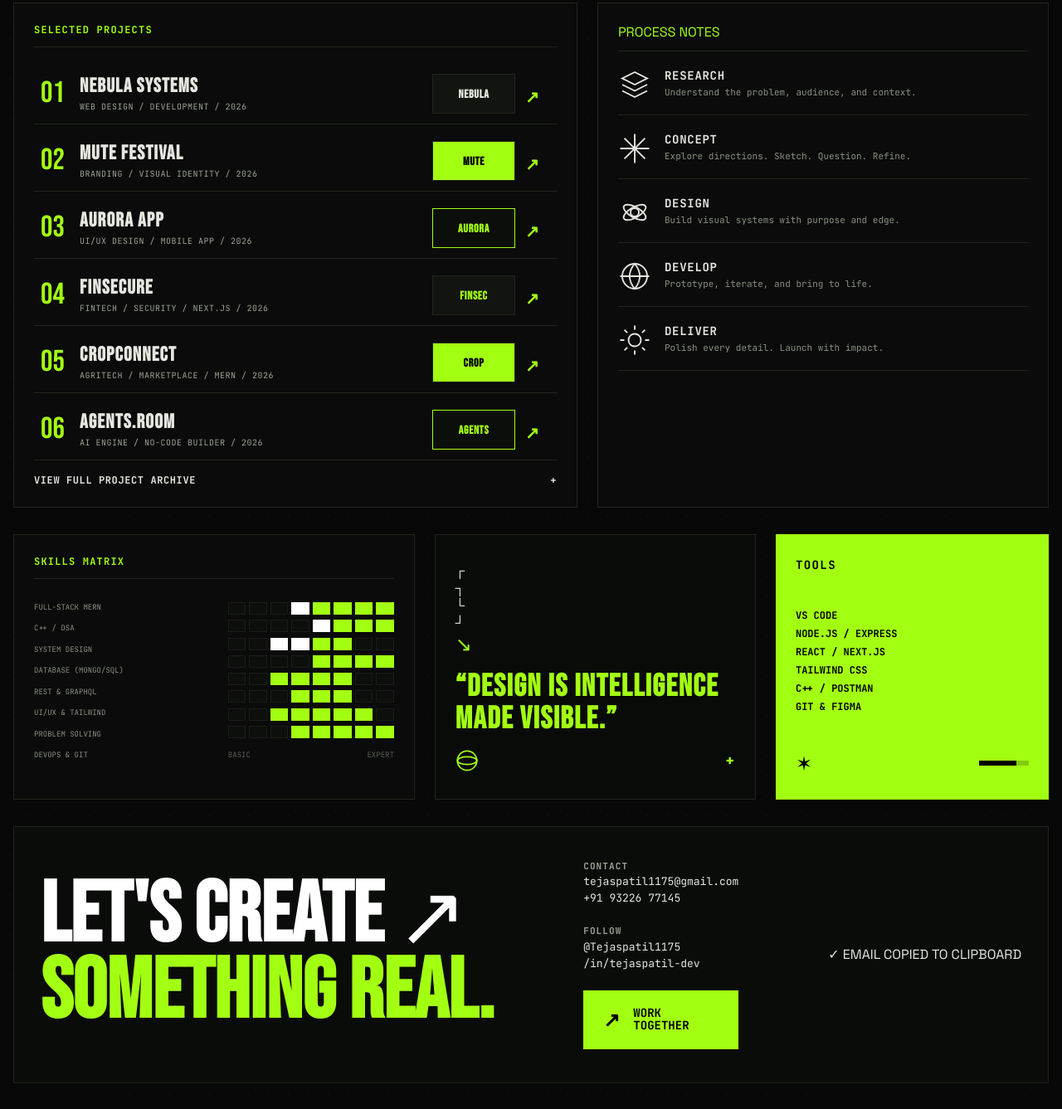
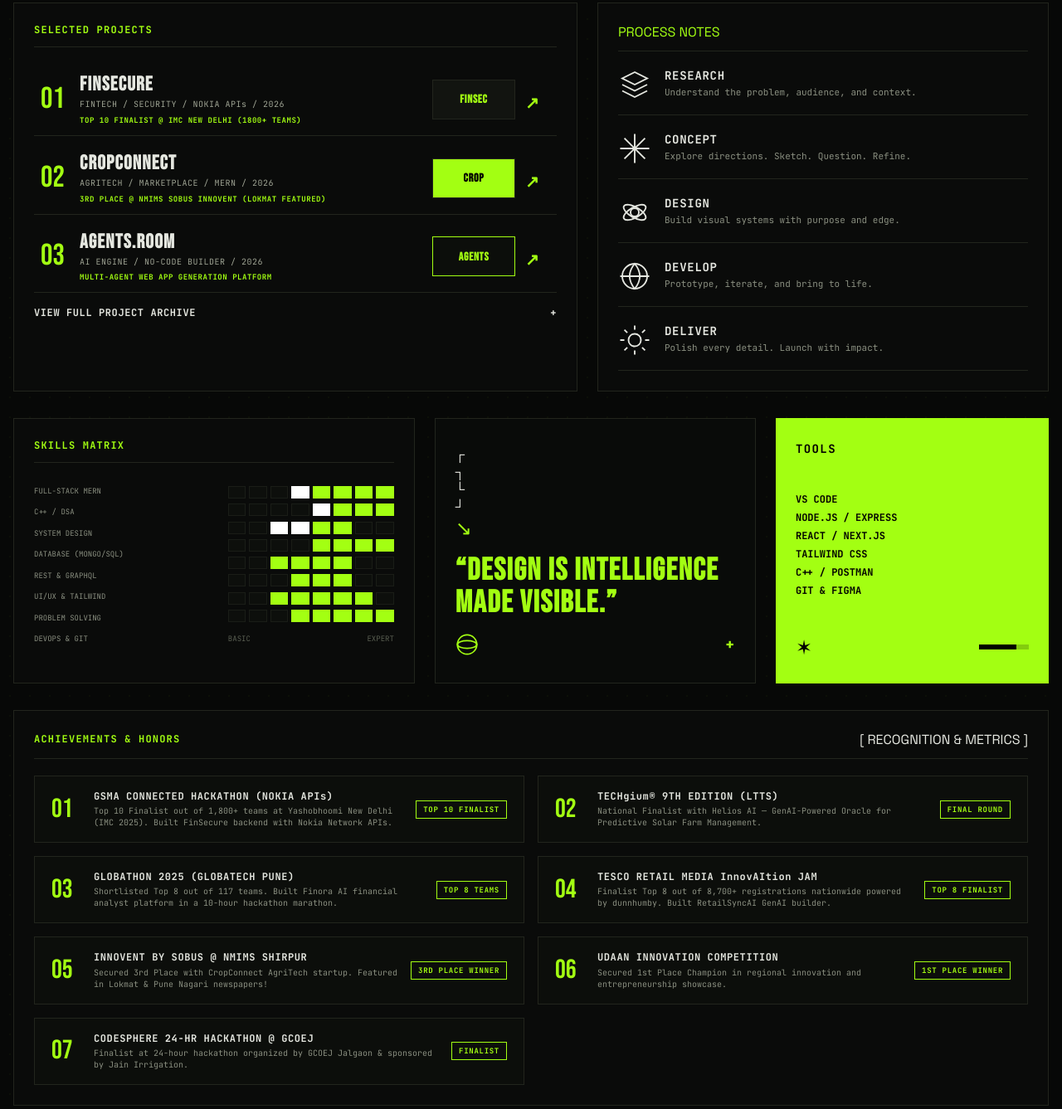
Before and after one commit to Tejaspatil1175/portfolio-, a website built with Vite: page index.html in a window 1280 px wide. Shown: the part 829-2166 px from the top of the page at 83% size. Built offline with nearby package versions, Linux system fonts and the light colour scheme.

Commit message:
Add authentic achievements: GSMA Nokia Hackathon Top 10 @ IMC, TECHgium LTTS Finalist, Globathon Top 8, Tesco dunnhumby Top 8, Innovent Sobus 3rd Place (Lokmat Featured), Udaan 1st Place Champion, and Codesphere Finalist

```diff
--- a/index.html
+++ b/index.html
@@ -104,51 +104,13 @@
 
         <div class="projects-list">
 
-          <!-- Project 01 -->
+          <!-- Project 01: FINSECURE -->
           <article class="project-row-item">
             <span class="green-num">01</span>
             <div class="project-info-col">
-              <h3 class="proj-title-text">NEBULA SYSTEMS</h3>
-              <p class="proj-category-text">WEB DESIGN / DEVELOPMENT / 2026</p>
-            </div>
-            <div class="project-thumb-compact dark-theme">
-              <span class="thumb-label">NEBULA</span>
-            </div>
-            <a href="https://github.com/Tejaspatil1175" target="_blank" rel="noreferrer" class="proj-arrow-btn">↗</a>
-          </article>
-
-          <!-- Project 02 -->
-          <article class="project-row-item">
-            <span class="green-num">02</span>
-            <div class="project-info-col">
-              <h3 class="proj-title-text">MUTE FESTIVAL</h3>
-              <p class="proj-category-text">BRANDING / VISUAL IDENTITY / 2026</p>
-            </div>
-            <div class="project-thumb-compact acid-theme">
-              <span class="thumb-label text-dark">MUTE</span>
-            </div>
-            <a href="https://github.com/Tejaspatil1175" target="_blank" rel="noreferrer" class="proj-arrow-btn">↗</a>
-          </article>
-
-          <!-- Project 03 -->
-          <article class="project-row-item">
-            <span class="green-num">03</span>
-            <div class="project-info-col">
-              <h3 class="proj-title-text">AURORA APP</h3>
-              <p class="proj-category-text">UI/UX DESIGN / MOBILE APP / 2026</p>
-            </div>
-            <div class="project-thumb-compact mobile-theme">
-              <span class="thumb-label text-acid">AURORA</span>
-            </div>
-            <a href="https://github.com/Tejaspatil1175" target="_blank" rel="noreferrer" class="proj-arrow-btn">↗</a>
-          </article>
-
-          <!-- Project 04 -->
-          <article class="project-row-item">
-            <span class="green-num">04</span>
-            <div class="project-info-col">
               <h3 class="proj-title-text">FINSECURE</h3>
-              <p class="proj-category-text">FINTECH / SECURITY / NEXT.JS / 2026</p>
+              <p class="proj-category-text">FINTECH / SECURITY / NOKIA APIs / 2026</p>
+              <p class="proj-desc-mini text-acid">TOP 10 FINALIST @ IMC NEW DELHI (1800+ TEAMS)</p>
             </div>
             <div class="project-thumb-compact dark-theme">
               <span class="thumb-label text-acid">FINSEC</span>
@@ -156,12 +118,13 @@
             <a href="https://github.com/Tejaspatil1175" target="_blank" rel="noreferrer" class="proj-arrow-btn">↗</a>
           </article>
 
-          <!-- Project 05 -->
+          <!-- Project 02: CROPCONNECT -->
           <article class="project-row-item">
-            <span class="green-num">05</span>
+            <span class="green-num">02</span>
             <div class="project-info-col">
               <h3 class="proj-title-text">CROPCONNECT</h3>
               <p class="proj-category-text">AGRITECH / MARKETPLACE / MERN / 2026</p>
+              <p class="proj-desc-mini text-acid">3RD PLACE @ NMIMS SOBUS INNOVENT (LOKMAT FEATURED)</p>
             </div>
             <div class="project-thumb-compact acid-theme">
               <span class="thumb-label text-dark">CROP</span>
@@ -169,12 +132,13 @@
             <a href="https://github.com/Tejaspatil1175/cropconnect-app" target="_blank" rel="noreferrer" class="proj-arrow-btn">↗</a>
           </article>
 
-          <!-- Project 06 -->
+          <!-- Project 03: AGENTS.ROOM -->
           <article class="project-row-item">
-            <span class="green-num">06</span>
+            <span class="green-num">03</span>
             <div class="project-info-col">
               <h3 class="proj-title-text">AGENTS.ROOM</h3>
               <p class="proj-category-text">AI ENGINE / NO-CODE BUILDER / 2026</p>
+              <p class="proj-desc-mini text-acid">MULTI-AGENT WEB APP GENERATION PLATFORM</p>
             </div>
             <div class="project-thumb-compact mobile-theme">
               <span class="thumb-label text-acid">AGENTS</span>
@@ -368,6 +332,88 @@
 
     </div>
 
+    <!-- ROW 2.5: ACHIEVEMENTS & HONORS -->
+    <section id="achievements" class="content-card achievements-card">
+      <div class="card-title-bar">
+        <span class="eyebrow-text">ACHIEVEMENTS &amp; HONORS</span>
+        <span class="meta-tag">[ RECOGNITION &amp; METRICS ]</span>
+      </div>
+
+      <div class="achievements-grid">
+
+        <!-- 01: GSMA Nokia IMC Hackathon -->
+        <div class="achievement-item">
+          <span class="ach-num">01</span>
+          <div class="ach-content">
+            <h4 class="ach-title">GSMA CONNECTED HACKATHON (NOKIA APIs)</h4>
+            <p class="ach-desc">Top 10 Finalist out of 1,800+ teams at Yashobhoomi New Delhi (IMC 2025). Built FinSecure backend with Nokia Network APIs.</p>
+          </div>
+          <span class="ach-tag text-acid">TOP 10 FINALIST</span>
+        </div>
+
+        <!-- 02: TECHgium LTTS -->
+        <div class="achievement-item">
+          <span class="ach-num">02</span>
+          <div class="ach-content">
+            <h4 class="ach-title">TECHgium® 9TH EDITION (LTTS)</h4>
+            <p class="ach-desc">National Finalist with Helios AI — GenAI-Powered Oracle for Predictive Solar Farm Management.</p>
+          </div>
+          <span class="ach-tag text-acid">FINAL ROUND</span>
+        </div>
+
+        <!-- 03: Globathon 2025 -->
+        <div class="achievement-item">
+          <span class="ach-num">03</span>
+          <div class="ach-content">
+            <h4 class="ach-title">GLOBATHON 2025 (GLOBATECH PUNE)</h4>
+            <p class="ach-desc">Shortlisted Top 8 out of 117 teams. Built Finora AI financial analyst platform in a 10-hour hackathon marathon.</p>
+          </div>
+          <span class="ach-tag text-acid">TOP 8 TEAMS</span>
+        </div>
+
+        <!-- 04: Tesco dunnhumby InnovAItion Jam -->
+        <div class="achievement-item">
+          <span class="ach-num">04</span>
+          <div class="ach-content">
+            <h4 class="ach-title">TESCO RETAIL MEDIA InnovAItion JAM</h4>
+            <p class="ach-desc">Finalist Top 8 out of 8,700+ registrations nationwide powered by dunnhumby. Built RetailSyncAI GenAI builder.</p>
+          </div>
+          <span class="ach-tag text-acid">TOP 8 FINALIST</span>
+        </div>
+
+        <!-- 05: Innovent Sobus NMIMS (Lokmat & Pune Nagari) -->
+        <div class="achievement-item">
+          <span class="ach-num">05</span>
+          <div class="ach-content">
+            <h4 class="ach-title">INNOVENT BY SOBUS @ NMIMS SHIRPUR</h4>
+            <p class="ach-desc">Secured 3rd Place with CropConnect AgriTech startup. Featured in Lokmat &amp; Pune Nagari newspapers!</p>
+          </div>
+          <span class="ach-tag text-acid">3RD PLACE WINNER</span>
+        </div>
+
+        <!-- 06: Udaan Innovation Competition -->
+        <div class="achievement-item">
+          <span class="ach-num">06</span>
+          <div class="ach-content">
+            <h4 class="ach-title">UDAAN INNOVATION COMPETITION</h4>
+            <p class="ach-desc">Secured 1st Place Champion in regional innovation and entrepreneurship showcase.</p>
+          </div>
+          <span class="ach-tag text-acid">1ST PLACE WINNER</span>
+        </div>
+
+        <!-- 07: Codesphere GCOEJ -->
+        <div class="achievement-item">
+          <span class="ach-num">07</span>
+          <div class="ach-content">
+            <h4 class="ach-title">CODESPHERE 24-HR HACKATHON @ GCOEJ</h4>
+            <p class="ach-desc">Finalist at 24-hour hackathon organized by GCOEJ Jalgaon &amp; sponsored by Jain Irrigation.</p>
+          </div>
+          <span class="ach-tag text-acid">FINALIST</span>
+        </div>
+
+      </div>
+    </section>
+
     <!-- ROW 3: LET'S CREATE SOMETHING REAL ↗ CTA & CONTACT -->
     <section id="contact" class="content-card create-real-cta-card">
 
--- a/style.css
+++ b/style.css
@@ -317,6 +317,14 @@ body {
   font-size: 0.625rem;
   color: var(--text-muted);
   letter-spacing: 0.05em;
+}
+
+.proj-desc-mini {
+  font-family: var(--font-mono);
+  font-size: 0.5625rem;
+  font-weight: 900;
+  letter-spacing: 0.06em;
+  margin-top: 0.15rem;
 }
 
 .project-thumb-compact {
@@ -885,3 +893,75 @@ body {
   opacity: 1;
   transform: translateY(-50%) translateX(0);
 }
+
+/* Achievements & Honors Section */
+.achievements-card {
+  width: 100%;
+}
+
+.achievements-grid {
+  display: grid;
+  grid-template-columns: 1fr;
+  gap: 1rem;
+}
+
+@media (min-width: 768px) {
+  .achievements-grid {
+    grid-template-columns: repeat(2, 1fr);
+  }
+}
+
+.achievement-item {
+  display: grid;
+  grid-template-columns: 35px 1fr auto;
+  gap: 1rem;
+  align-items: center;
+  border: 1px solid var(--border-acid);
+  background-color: #0c0e0b;
+  padding: 1rem 1.25rem;
+  transition: border-color 0.2s, background-color 0.2s, transform 0.2s;
+}
+
+.achievement-item:hover {
+  border-color: var(--acid-green);
+  background-color: #11140f;
+  transform: translateY(-2px);
+}
+
+.ach-num {
+  font-family: var(--font-bebas);
+  font-size: 2rem;
+  color: var(--acid-green);
+  line-height: 1;
+}
+
+.ach-content {
+  display: flex;
+  flex-direction: column;
+  gap: 0.2rem;
+}
+
+.ach-title {
+  font-family: var(--font-mono);
+  font-size: 0.75rem;
+  font-weight: 900;
+  color: var(--text-white);
+  letter-spacing: 0.05em;
+}
+
+.ach-desc {
+  font-family: var(--font-mono);
+  font-size: 0.625rem;
+  color: #8a8f80;
+  line-height: 1.4;
+}
+
+.ach-tag {
+  font-family: var(--font-mono);
+  font-size: 0.5625rem;
+  font-weight: 900;
+  border: 1px solid var(--acid-green);
+  padding: 0.25rem 0.5rem;
+  letter-spacing: 0.08em;
+  white-space: nowrap;
+}
```
